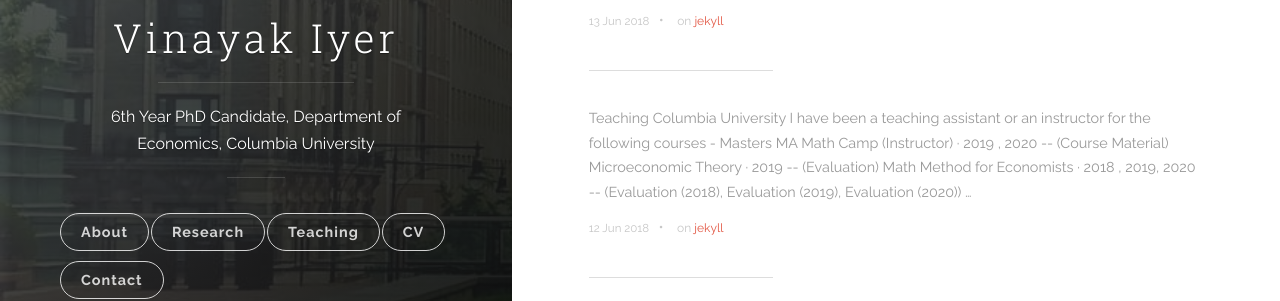
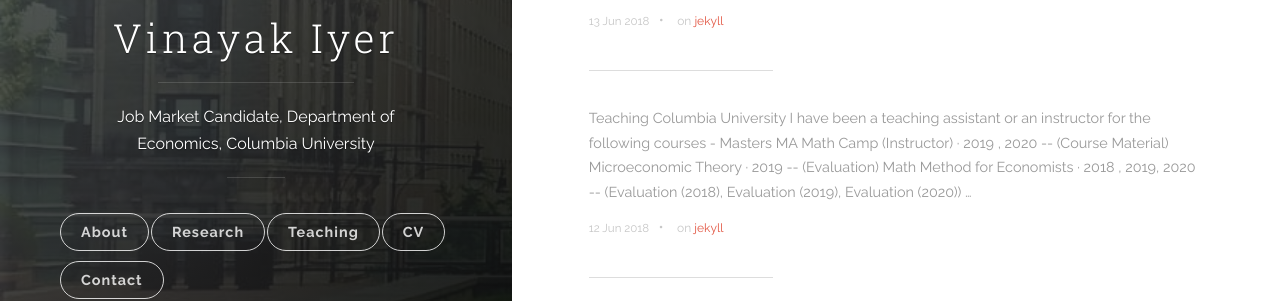
Before and after one commit to vinayakiyer/vinayakiyer.github.io, a Jekyll site: the page built from index.html, in a window 1280 px wide. Shown: the part 398-699 px from the top of the page. Built offline with Jekyll 4.4.1, drawn with Linux system fonts in a browser that asks for light colours; the list of posts is cut into pages by our own code.

Commit message:
Update _config.yml

```diff
--- a/_config.yml
+++ b/_config.yml
@@ -1,6 +1,6 @@
 # Site settings
 title: Vinayak Iyer
-description: 6th Year PhD Candidate, Department of Economics, Columbia University
+description: Job Market Candidate, Department of Economics, Columbia University
 url: 'https://vinayakiyer.github.io'
 baseurl: ""
 google_analytics: 'UA-154586808-1'
```
